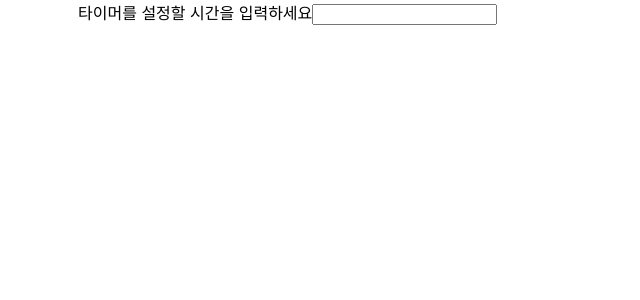
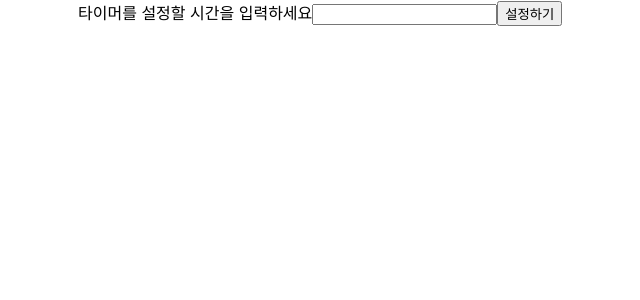
Before and after one commit to seoyeom542/deongmodoro, a React (Create React App) app: page / in a window 1280 px wide. Shown: the top 300 px of the page, without its empty margins (22-662 px from the left). Built offline with nearby package versions, Linux system fonts and the light colour scheme.

Commit message:
타이머 시간 설정 버튼 추가

```diff
--- a/src/components/Timer/index.js
+++ b/src/components/Timer/index.js
@@ -6,6 +6,7 @@ const Timer = () => {
     <TimerWrapper>
       <label>타이머를 설정할 시간을 입력하세요</label>
       <input type="number"></input>
+      <button>설정하기</button>
     </TimerWrapper>
   );
 };
```
